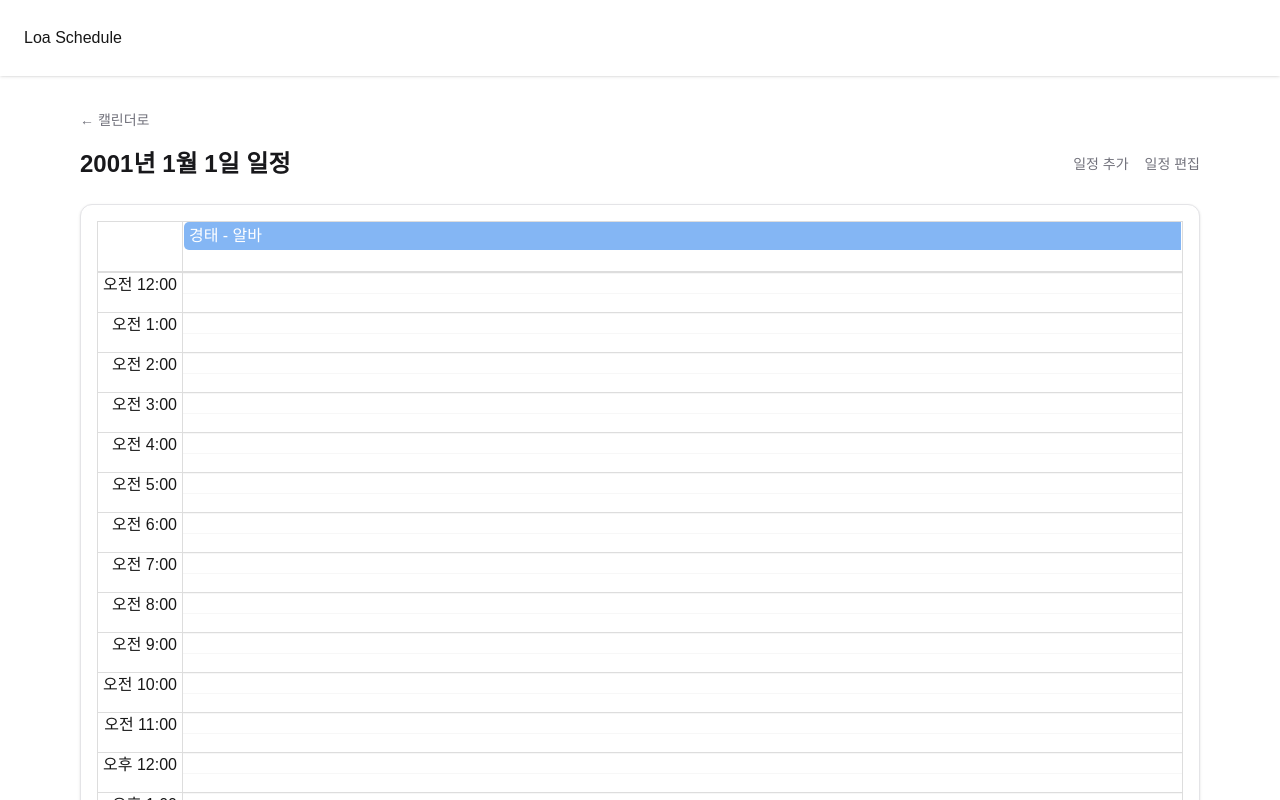
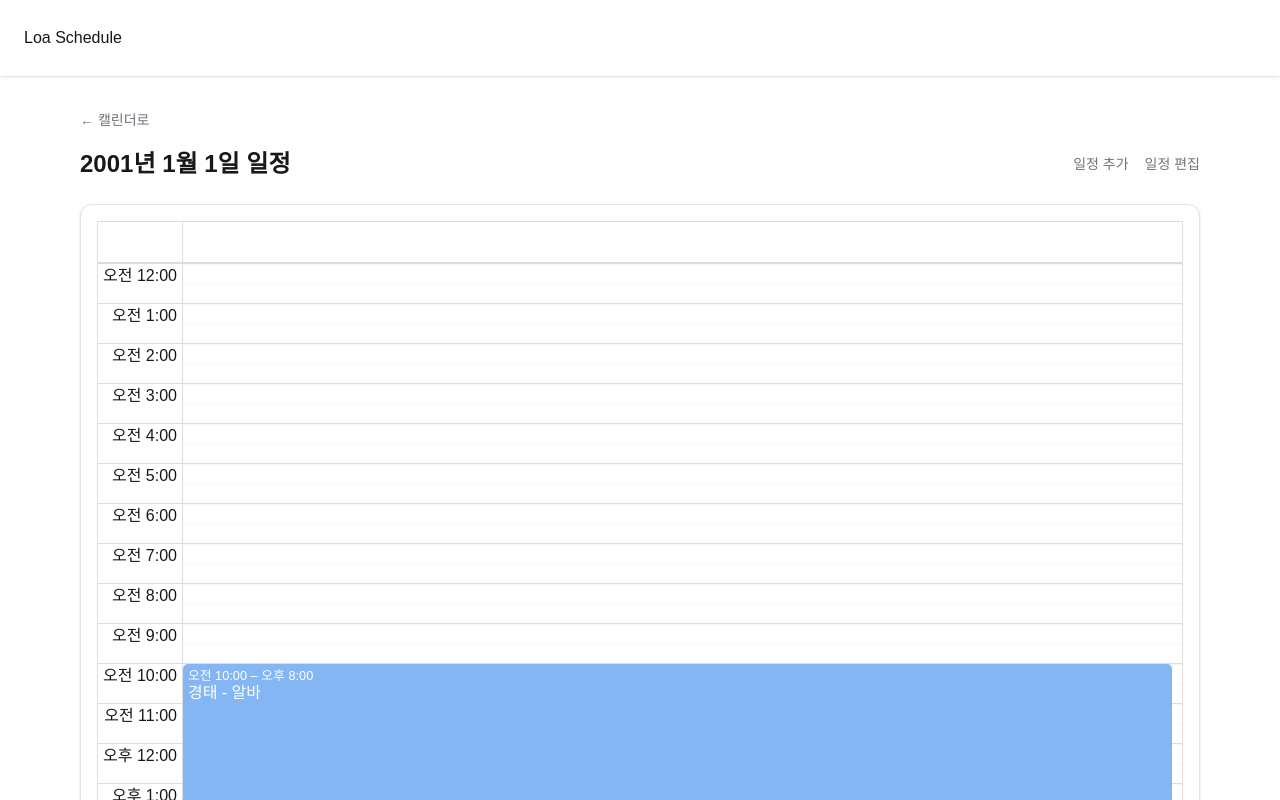
Before and after one commit to MoGyeongTae/loa-schedule, a Next.js app: page /1/schedule in a window 1280 px wide. Shown: the top 800 px of the page. Built offline with nearby package versions, Linux system fonts and the light colour scheme.

Commit message:
refactor: 일별 캘린더 로직 분리

```diff
--- a/components/Calendar/DayCalendar.tsx
+++ b/components/Calendar/DayCalendar.tsx
@@ -6,6 +6,8 @@ import type { Event as RBCEvent } from "react-big-calendar";
 import dayjs, { type Dayjs } from "dayjs";
 import "dayjs/locale/ko";
 import "react-big-calendar/lib/css/react-big-calendar.css";
+import { expandWeeklyDays } from "@/util/Calendar/Events/expandWeeklyDays";
+import { expandCycleDays } from "@/util/Calendar/Events/expandCycleDays";
 
 dayjs.locale("ko");
 
@@ -25,86 +27,6 @@ type EventColors = {
   bgColor: string;
   textColor: string;
 };
-
-function expandWeeklyDays(
-  title: string,
-  weekdays: number[],
-  range: DateRange,
-  colors: EventColors,
-): CalendarEvent[] {
-  const events: CalendarEvent[] = [];
-
-  for (
-    let day = range.start.startOf("day");
-    day.isBefore(range.end, "day") || day.isSame(range.end, "day");
-    day = day.add(1, "day")
-  ) {
-    if (!weekdays.includes(day.day())) continue;
-
-    events.push({
-      title,
-      start: day.toDate(),
-      end: day.add(1, "day").toDate(),
-      allDay: true,
-      ...colors,
-    });
-  }
-
-  return events;
-}
-
-type CycleSlot = EventColors & {
-  title: string;
-  days: number;
-};
-
-function expandCycleBlocks(
-  cycleStart: Dayjs,
-  slots: CycleSlot[],
-  range: DateRange,
-): CalendarEvent[] {
-  const cycleLength = slots.reduce((sum, slot) => sum + slot.days, 0);
-  if (cycleLength <= 0) return [];
-
-  const rangeStart = range.start.startOf("day");
-  const rangeEnd = range.end.startOf("day");
-  const origin = cycleStart.startOf("day");
-
-  let cursor = origin;
-  if (rangeStart.isAfter(origin, "day")) {
-    const offset = rangeStart.diff(origin, "day");
-    cursor = origin.add(Math.floor(offset / cycleLength) * cycleLength, "day");
-  }
-
-  const events: CalendarEvent[] = [];
-
-  while (cursor.isBefore(rangeEnd, "day") || cursor.isSame(rangeEnd, "day")) {
-    for (const slot of slots) {
-      const slotStart = cursor;
-      const slotEnd = cursor.add(slot.days, "day");
-
-      if (
-        slotEnd.isAfter(rangeStart, "day") &&
-        slotStart.isBefore(rangeEnd.add(1, "day"), "day")
-      ) {
-        events.push({
-          title: slot.title,
-          start: slotStart.toDate(),
-          end: slotEnd.toDate(),
-          allDay: true,
-          bgColor: slot.bgColor,
-          textColor: slot.textColor,
-        });
-      }
-
-      cursor = slotEnd;
-    }
-
-    if (cursor.isAfter(rangeEnd, "day")) break;
-  }
-
-  return events;
-}
 
 type DayCalendarProps = {
   date: string;
@@ -126,11 +48,26 @@ const DayCalendar = ({ date }: DayCalendarProps) => {
 
   const events = useMemo(
     () => [
-      ...expandWeeklyDays("경태 - 알바", [1, 3, 5], range, {
-        bgColor: "#84b6f4",
-        textColor: "#ffffff",
-      }),
-      ...expandCycleBlocks(
+      ...expandWeeklyDays(
+        "경태 - 알바",
+        [1, 3, 5],
+        range,
+        {
+          bgColor: "#84b6f4",
+          textColor: "#ffffff",
+        },
+        {
+          startHour: 10,
+          startMinute: 0,
+          endHour: 20,
+          endMinute: 0,
+        },
+      ),
+      // ...expandMonthlyNthWeekday("팀 정기회의", 2, 2, range, {
+      //   bgColor: "#ea580c",
+      //   textColor: "#ffffff",
+      // }),
+      ...expandCycleDays(
         dayjs("2026-08-03"),
         [
           {
@@ -154,6 +91,7 @@ const DayCalendar = ({ date }: DayCalendarProps) => {
         ],
         range,
       ),
+      // ...ONE_OFF_EVENTS,
     ],
     [range],
   );
@@ -179,6 +117,7 @@ const DayCalendar = ({ date }: DayCalendarProps) => {
             border: "none",
           },
         })}
+        // onSelectEvent={() => {}}
       />
     </div>
   );
```
